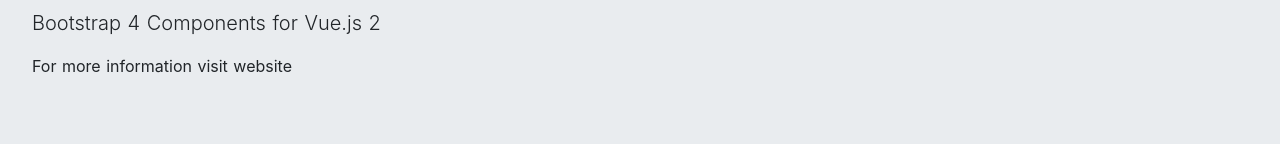
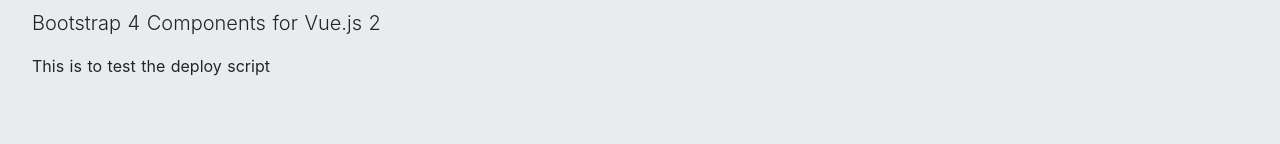
Before and after one commit to davidrfreeman/trinity-site, a Nuxt app: page / in a window 1280 px wide. Shown: the part 206-350 px from the top of the page. Built offline with nearby package versions, Linux system fonts and the light colour scheme.

Commit message:
Add new text to index.vue to test deploy script

```diff
--- a/pages/index.vue
+++ b/pages/index.vue
@@ -1,7 +1,7 @@
 <template>
   <div>
     <b-jumbotron header="Bootstrap Vue" lead="Bootstrap 4 Components for Vue.js 2" >
-      <p>For more information visit website</p>
+      <p>This is to test the deploy script</p>
     </b-jumbotron>
   </div>
 </template>
```
